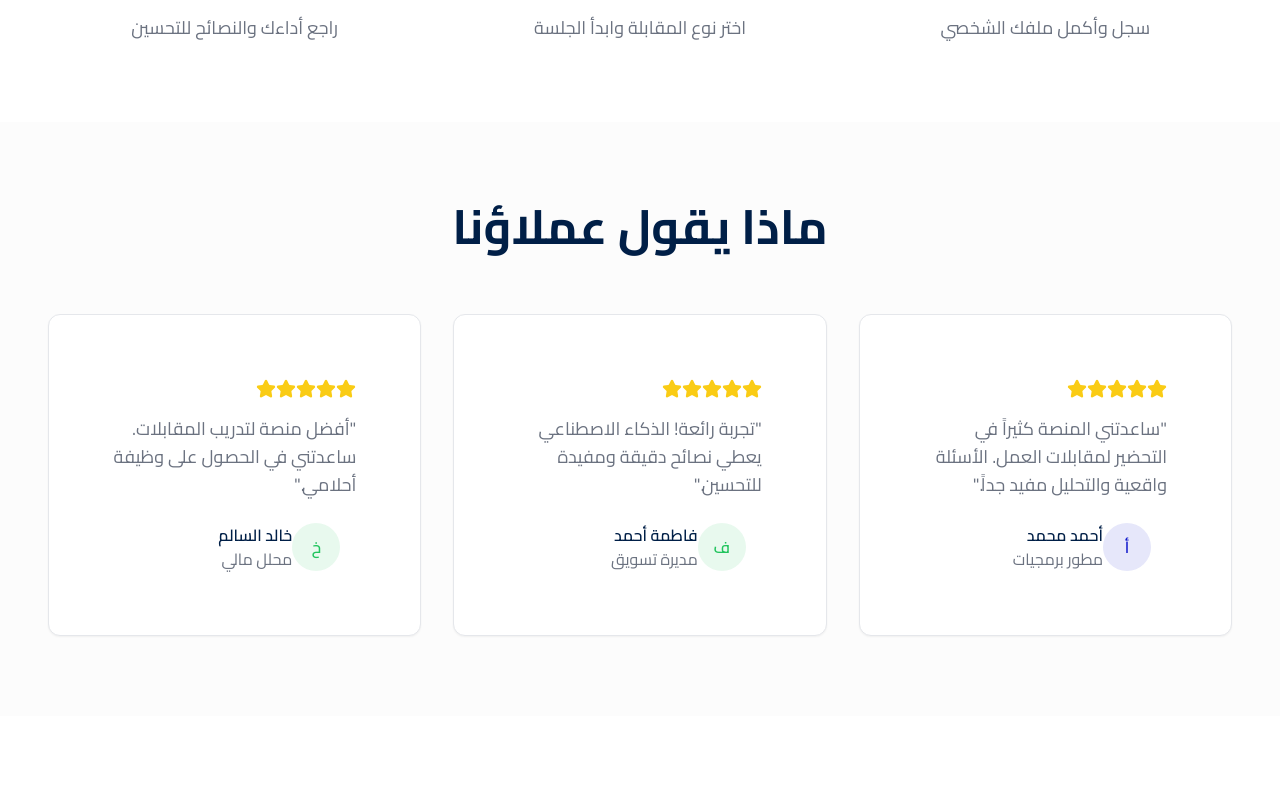
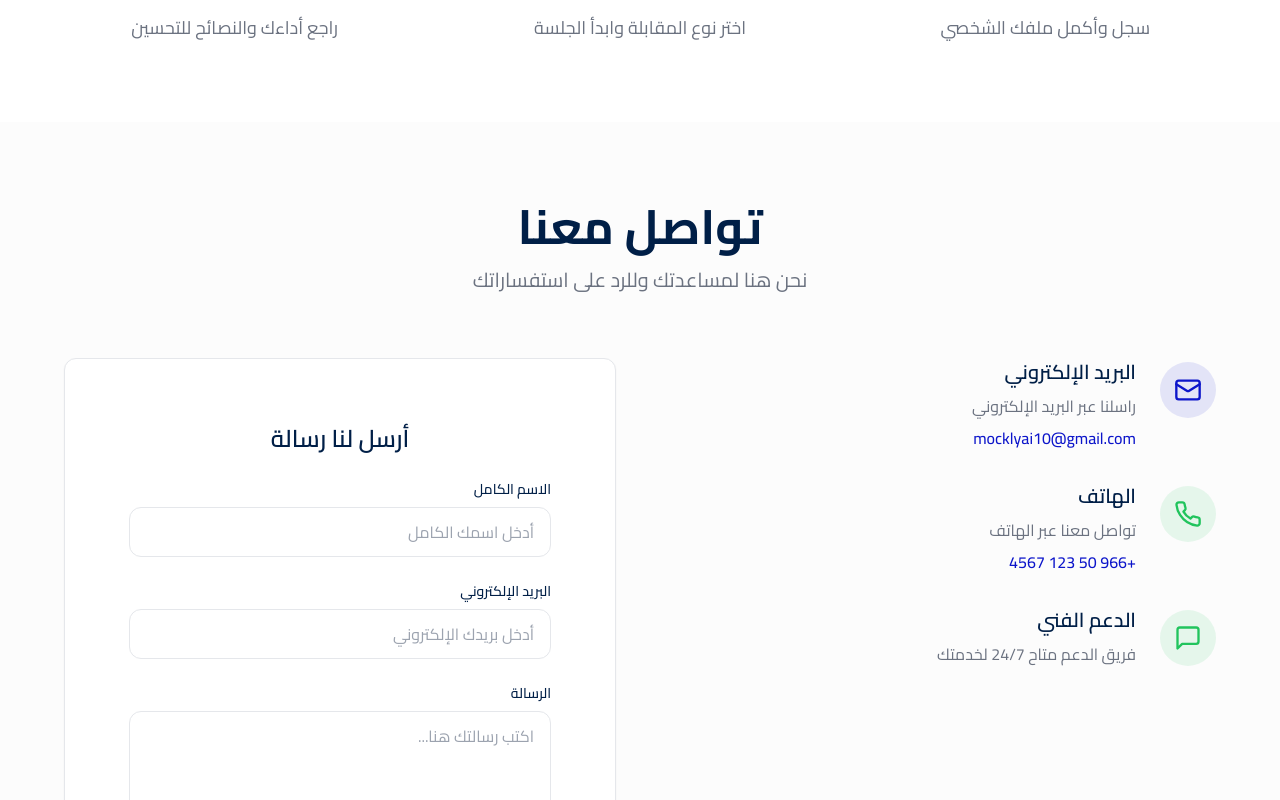
Before and after one commit to Ismailalhazzaa/MocklyAI-Frontend, a React (Vite) app: page / in a window 1280 px wide. Shown: the part 1480-2280 px from the top of the page. Built offline with nearby package versions, Linux system fonts and the light colour scheme.

Commit message:
edit HomePage

```diff
--- a/src/pages/HomePage.tsx
+++ b/src/pages/HomePage.tsx
@@ -159,87 +159,8 @@ const HomePage = () => {
         </div>
       </section>
 
-      {/* Testimonials Section */}
-      <section id="testimonials" className="py-20 px-4 bg-muted/30">
-        <div className="container mx-auto">
-          <div className="text-center mb-16">
-            <h2 className="text-4xl md:text-5xl font-bold mb-4">
-              ماذا يقول عملاؤنا
-            </h2>
-          </div>
-
-          <div className="grid md:grid-cols-3 gap-8">
-            <Card className="feature-card">
-              <CardContent className="p-8">
-                <div className="flex mb-4">
-                  {[...Array(5)].map((_, i) => (
-                    <Star key={i} className="w-5 h-5 fill-yellow-400 text-yellow-400" />
-                  ))}
-                </div>
-                <p className="text-muted-foreground mb-6 text-lg">
-                  "ساعدتني المنصة كثيراً في التحضير لمقابلات العمل. الأسئلة واقعية والتحليل مفيد جداً."
-                </p>
-                <div className="flex items-center">
-                  <div className="w-12 h-12 bg-primary/10 rounded-full flex items-center justify-center mr-4">
-                    <span className="text-primary font-semibold">أ</span>
-                  </div>
-                  <div>
-                    <h4 className="font-semibold">أحمد محمد</h4>
-                    <p className="text-muted-foreground">مطور برمجيات</p>
-                  </div>
-                </div>
-              </CardContent>
-            </Card>
-
-            <Card className="feature-card">
-              <CardContent className="p-8">
-                <div className="flex mb-4">
-                  {[...Array(5)].map((_, i) => (
-                    <Star key={i} className="w-5 h-5 fill-yellow-400 text-yellow-400" />
-                  ))}
-                </div>
-                <p className="text-muted-foreground mb-6 text-lg">
-                  "تجربة رائعة! الذكاء الاصطناعي يعطي نصائح دقيقة ومفيدة للتحسين."
-                </p>
-                <div className="flex items-center">
-                  <div className="w-12 h-12 bg-success/10 rounded-full flex items-center justify-center mr-4">
-                    <span className="text-success font-semibold">ف</span>
-                  </div>
-                  <div>
-                    <h4 className="font-semibold">فاطمة أحمد</h4>
-                    <p className="text-muted-foreground">مديرة تسويق</p>
-                  </div>
-                </div>
-              </CardContent>
-            </Card>
-
-            <Card className="feature-card">
-              <CardContent className="p-8">
-                <div className="flex mb-4">
-                  {[...Array(5)].map((_, i) => (
-                    <Star key={i} className="w-5 h-5 fill-yellow-400 text-yellow-400" />
-                  ))}
-                </div>
-                <p className="text-muted-foreground mb-6 text-lg">
-                  "أفضل منصة لتدريب المقابلات. ساعدتني في الحصول على وظيفة أحلامي."
-                </p>
-                <div className="flex items-center">
-                  <div className="w-12 h-12 bg-brand-secondary/10 rounded-full flex items-center justify-center mr-4">
-                    <span className="text-brand-secondary font-semibold">خ</span>
-                  </div>
-                  <div>
-                    <h4 className="font-semibold">خالد السالم</h4>
-                    <p className="text-muted-foreground">محلل مالي</p>
-                  </div>
-                </div>
-              </CardContent>
-            </Card>
-          </div>
-        </div>
-      </section>
-
       {/* Contact Section */}
-      <section id="contact" className="py-20 px-4">
+      <section id="contact" className="py-20 px-4 bg-muted/30">
         <div className="container mx-auto">
           <div className="text-center mb-16">
             <h2 className="text-4xl md:text-5xl font-bold mb-4">
```
